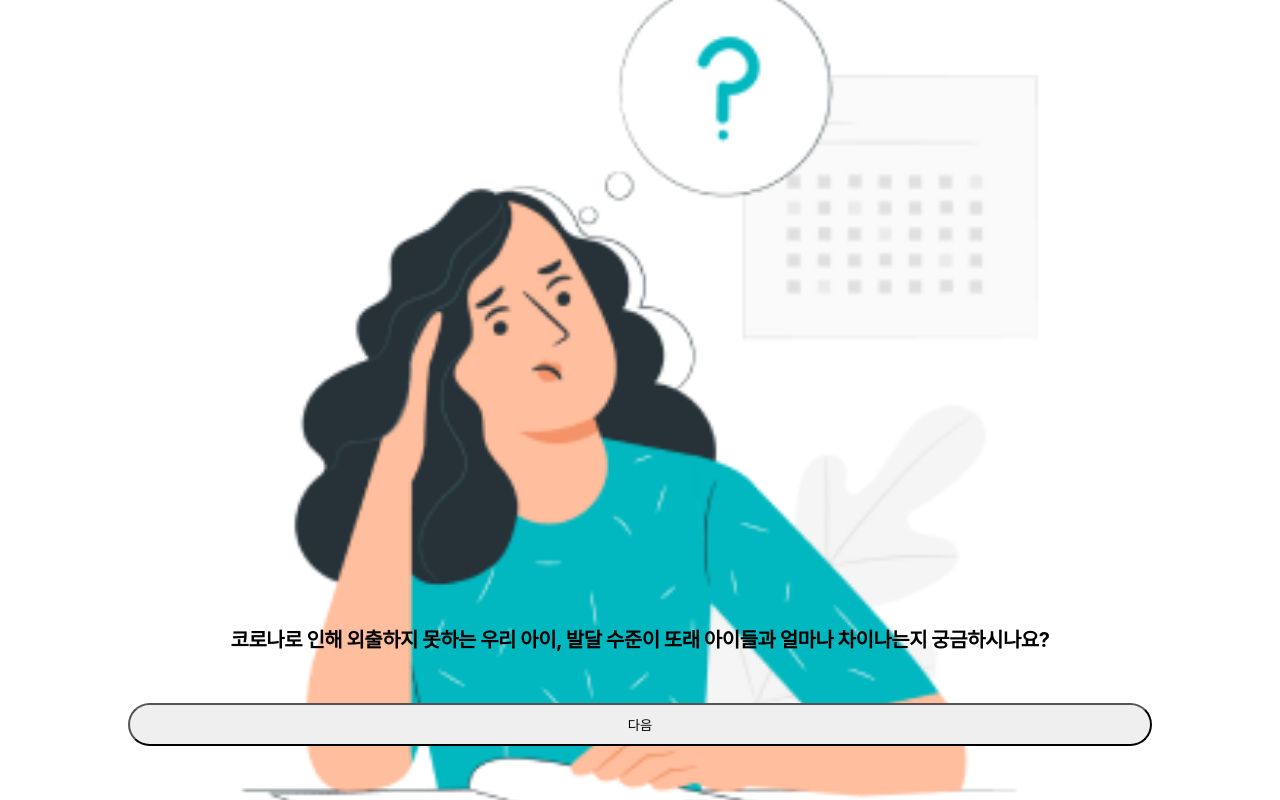
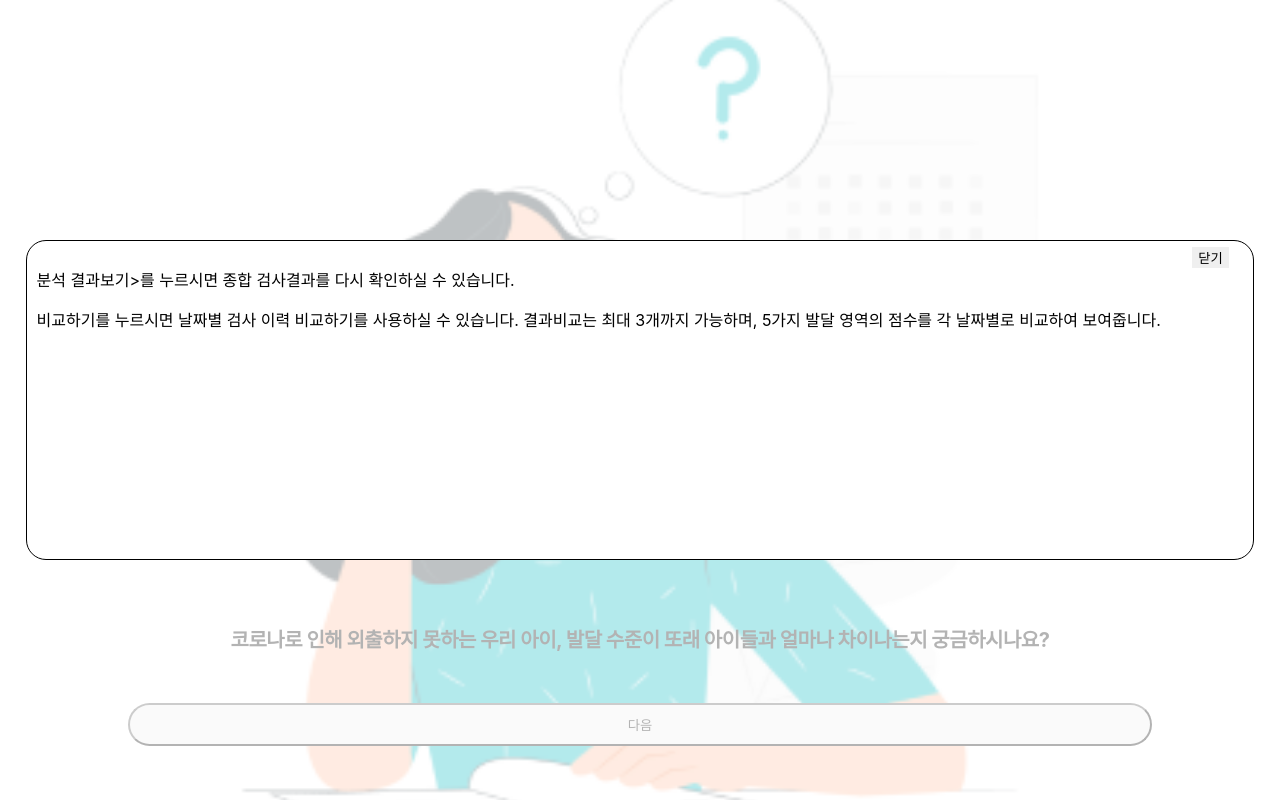
Before and after one commit to Jinypak/zik-final, a React (Create React App) app in the folder client/: page /testlist in a window 1280 px wide. Shown: the top 800 px of the page. Built offline with nearby package versions, Linux system fonts and the light colour scheme.

Commit message:
update styling

```diff
--- a/client/src/App.js
+++ b/client/src/App.js
@@ -1,5 +1,5 @@
 import { useState } from "react";
-import { Route, Switch } from "react-router-dom";
+import { Redirect, Route, Switch } from "react-router-dom";
 import "./App.css";
 import Footer from "./components/Footer";
 import Header from "./components/Header";
@@ -13,6 +13,7 @@ import About, {
     Privacy,
     Profile,
     Support,
+    NewsDesc,
 } from "./pages/About";
 import Home from "./pages/Home";
 // import Intro from "./pages/Intro";
@@ -42,7 +43,18 @@ function App() {
             )}
 
             <Switch>
-                {/* <Route path="/" render={()=><Redirect to="home" />} /> */}
+                {/* <Route
+                    exact
+                    path="/"
+                    render={() => (
+                        <Redirect
+                            to={{
+                                pathname: "/login",
+                            }}
+                            component={Login}
+                        />
+                    )}
+                /> */}
                 <Route path="/home" component={Home}></Route>
                 <Route exact path="/test" component={Test}></Route>
                 <Route exact path="/testlist" component={Testlist}></Route>
@@ -61,6 +73,7 @@ function App() {
                     exact
                     path="/login"
                     component={Login}
+                    loginCheck={loginCheck}
                     setLoginCheck={setLoginCheck}
                 ></Route>
                 <Route exact path="/signup" component={SignUp}></Route>
@@ -70,7 +83,12 @@ function App() {
                 <Route path="/about/Profile" component={Profile}></Route>
                 <Route path="/about/KidProfile" component={KidProfile}></Route>
                 <Route path="/about/Alram" component={Alram}></Route>
-                <Route path="/about/News" component={News}></Route>
+                <Route exact path="/about/News" component={News}></Route>
+                <Route
+                    exact
+                    path="/about/News/Newsdesc"
+                    component={NewsDesc}
+                ></Route>
                 <Route path="/about/Support" component={Support}></Route>
                 <Route path="/about/Features" component={Features}></Route>
                 <Route path="/about/Policy" component={Policy}></Route>
--- a/client/src/pages/Login.jsx
+++ b/client/src/pages/Login.jsx
@@ -1,5 +1,7 @@
+import { useEffect } from "react";
 import { Link } from "react-router-dom";
 import styled from "styled-components";
+import LoginModal from "../components/LoginModal";
 
 const LoginForm = styled.form`
     display: flex;
@@ -67,26 +69,39 @@ const StyleLink = styled(Link)`
     background-color: green;
 `;
 
-function Login({ setLoginCheck }) {
+function Login({ loginCheck, setLoginCheck }) {
+
+    useEffect(() => {
+      setLoginCheck(false);
+      console.log(loginCheck);
+    }, [])
+
     const naver = () => {
-    window.open("http://localhost:5000/auth/naver", "_self");
+        window.open("http://localhost:3000/auth/naver", "_self");
     };
     const google = () => {
-    window.open("http://localhost:5000/auth/google", "_self");
+        window.open("http://localhost:3000/auth/google", "_self");
     };
     const kakao = () => {
-    window.open("http://localhost:5000/auth/kakao", "_self");
+        window.open("http://localhost:3000/auth/kakao", "_self");
     };
     const facebook = () => {
-    window.open("http://localhost:5000/auth/facebook", "_self");
+        window.open("http://localhost:3000/auth/facebook", "_self");
     };
 
     return (
         <div>
+            {loginCheck === false ? (
+                <LoginModal></LoginModal>
+            ) : (
+                <>
                     <LoginForm>
                         <LoginInput type="text" placeholder="user@email.com" />
                         <LoginInput type="text" placeholder="password" />
-        <StyleLink to="/home" onClick={() => setLoginCheck(true)}>
+                        <StyleLink
+                            to="/home"
+                            onClick={() => setLoginCheck(true)}
+                        >
                             로그인
                         </StyleLink>
                         <StyleLink to="/signup">회원가입</StyleLink>
@@ -109,6 +124,8 @@ function Login({ setLoginCheck }) {
                             Login to Facebook
                         </button>
                     </SocialLogin>
+                </>
+            )}
         </div>
     );
 }
--- a/client/src/pages/SignUp.jsx
+++ b/client/src/pages/SignUp.jsx
@@ -3,11 +3,8 @@ import { Link } from "react-router-dom";
 import styled from "styled-components";
 import ReactDOM from "react-dom";
 import { useForm, Controller } from "react-hook-form";
-import {
-    RadioGroup,
-    FormControlLabel,
-    Radio,
-} from "@material-ui/core";
+import { RadioGroup, FormControlLabel, Radio } from "@material-ui/core";
+import DaumPostcode from "react-daum-postcode";
 
 // 회원가입 폼
 
@@ -31,6 +28,7 @@ const StyleSection = styled.section`
 `;
 const StyledLink = styled(Link)`
     margin: 0 auto;
+    margin-top: 30px;
     text-decoration: none;
     padding: 10px 20px;
     border-radius: 20px;
@@ -57,6 +55,18 @@ export default function SignUp() {
     });
     const [data, setData] = useState(null);
 
+    const [post, setPost] = useState(false);
+    const postCodeStyle = {
+        display: "block",
+        position: "absolute",
+        top: "0px",
+        left: "0px",
+        right: "0px",
+        zIndex: "100",
+        height: "100%",
+        padding: "0",
+    };
+
     return (
         <Container onSubmit={handleSubmit((data) => setData(data))}>
             <StyleSection>
@@ -73,10 +83,6 @@ export default function SignUp() {
                             /^(([^<>()\[\].,;:\s@"]+(\.[^<>()\[\].,;:\s@"]+)*)|(".+"))@(([^<>()[\].,;:\s@"]+\.)+[^<>()[\].,;:\s@"]{2,})$/i,
                     })}
                 />
-                {errors?.userEmail?.type === "required" && (
-                    <p>This field is required</p>
-                )}
-
                 {errors?.userEmail?.type === "pattern" && (
                     <p>유효한 이메일이 아닙니다.</p>
                 )}
@@ -111,9 +117,30 @@ export default function SignUp() {
                     {...register("userPwd", { min: 8, max: 99 })}
                 />
                 {errors.userPwd && (
-                    <p>
-                        비밀번호는 최소 8자리 이상이어야 합니다.
-                    </p>
+                    <p>비밀번호는 최소 8자리 이상이어야 합니다.</p>
+                )}
+            </StyleSection>
+            <StyleSection>
+                <label>주소 검색</label>
+                <Controller
+                    placeholder="post"
+                    control={control}
+                    name="post"
+                    render={({ field }) => <input {...field} />}
+                    {...register("post", { min: 8, max: 99 })}
+                />
+                {errors.userPwd && <p>주소 버튼을 클릭해주세요</p>}
+
+                <button onClick={() => setPost(true)}>주소 검색</button>
+                {post === true ? (
+                    <DaumPostcode
+                        onComplete={() => {
+                            setPost(false);
+                        }}
+                        style={postCodeStyle}
+                    />
+                ) : (
+                    <></>
                 )}
             </StyleSection>
             <StyledLink to="/home">회원가입 하기</StyledLink>
--- a/client/src/pages/Testlist.jsx
+++ b/client/src/pages/Testlist.jsx
@@ -1,30 +1,85 @@
+import { useEffect, useState } from "react";
 import { Link } from "react-router-dom";
 import styled from "styled-components";
-import {resultData} from '../data2';
+import { resultData } from "../data2";
 
-const Container = styled.div``
+const Container = styled.div``;
 const ResultBox = styled.div`
     width: 84%;
     border: 1px solid #000;
-    border-radius:20px;
-    margin: 0 auto;
+    border-radius: 20px;
+    margin: 20px auto;
     padding: 20px;
+`;
+
+function Testlist() {
+    const [listIntroCheck, setListIntroCheck] = useState(false);
+    useEffect(() => {
+        setListIntroCheck(true);
+    }, []);
+
+    return (
+        <Container>
+            {listIntroCheck === true ? <ListIntro setListIntroCheck={setListIntroCheck}></ListIntro> : null}
+            검사 이력
+            {resultData.map((result) => (
+                <ResultBox key={result.id}>
+                    <h2>{result.title} 검사 결과</h2>
+                    <p>{result.date} : 2021.12. 21</p>
+                    <Link to="testlist/result/:id">결과 보기</Link>
+                </ResultBox>
+            ))}
+        </Container>
+    );
+}
+
+const ListIntroContainer = styled.div`
+    position: fixed;
+    top: 0;
+    left: 0;
+    right: 0;
+    bottom: 0;
+    z-index:10;
+    background-color: rgba(255, 255, 255, 0.7);
 `
 
-function Testlist() {
+const IntroBox = styled.div`
+    position: fixed;
+    top: 30%;
+    left: 2%;
+    right: 2%;
+    bottom: 30%;
+    background-color: #fff;
+    z-index: 11;
+    border-radius: 20px;
+    border: 1px solid #000;
+    padding: 10px;
+`
+
+const ListIntroBtn = styled.button`
+    position: absolute;
+    top: 2%;
+    right: 2%;
+    border: none;
+`
+
+function ListIntro({setListIntroCheck}) {
     return (
-        <Container>
-            검사 이력
-            {resultData.map((result)=>(
-                <ResultBox key={result.id}>
-                <h2>{result.title} 검사 결과</h2>
-                <p>{result.date}</p>
-                <Link to='testlist/result/:id' >결과 보기</Link>
-            </ResultBox>
-            ))}
-
-        </Container>
-    )
+        <ListIntroContainer>
+            <IntroBox>
+                <p>
+                    분석 결과보기&gt;를 누르시면 종합 검사결과를 다시 확인하실
+                    수 있습니다.
+                </p>
+                <p>
+                    비교하기를 누르시면 날짜별 검사 이력 비교하기를 사용하실 수
+                    있습니다. 결과비교는 최대 3개까지 가능하며, 5가지 발달
+                    영역의 점수를 각 날짜별로 비교하여 보여줍니다.
+                </p>
+                <ListIntroBtn onClick={()=>setListIntroCheck(false)} >닫기</ListIntroBtn>
+            </IntroBox>
+        </ListIntroContainer>
+    );
 }
 
-export default Testlist
+export default Testlist;
--- a/package.json
+++ b/package.json
@@ -1,5 +1,6 @@
 {
   "dependencies": {
-    "@material-ui/core": "^4.12.3"
+    "@material-ui/core": "^4.12.3",
+    "react-daum-postcode": "^3.0.1"
   }
 }
```
Also changed, not shown: client/src/pages/About.jsx (+53 -17 lines), 24 other files (tests, documents, lock files or other folders). Lines whose indentation alone changed are shown as unchanged.
